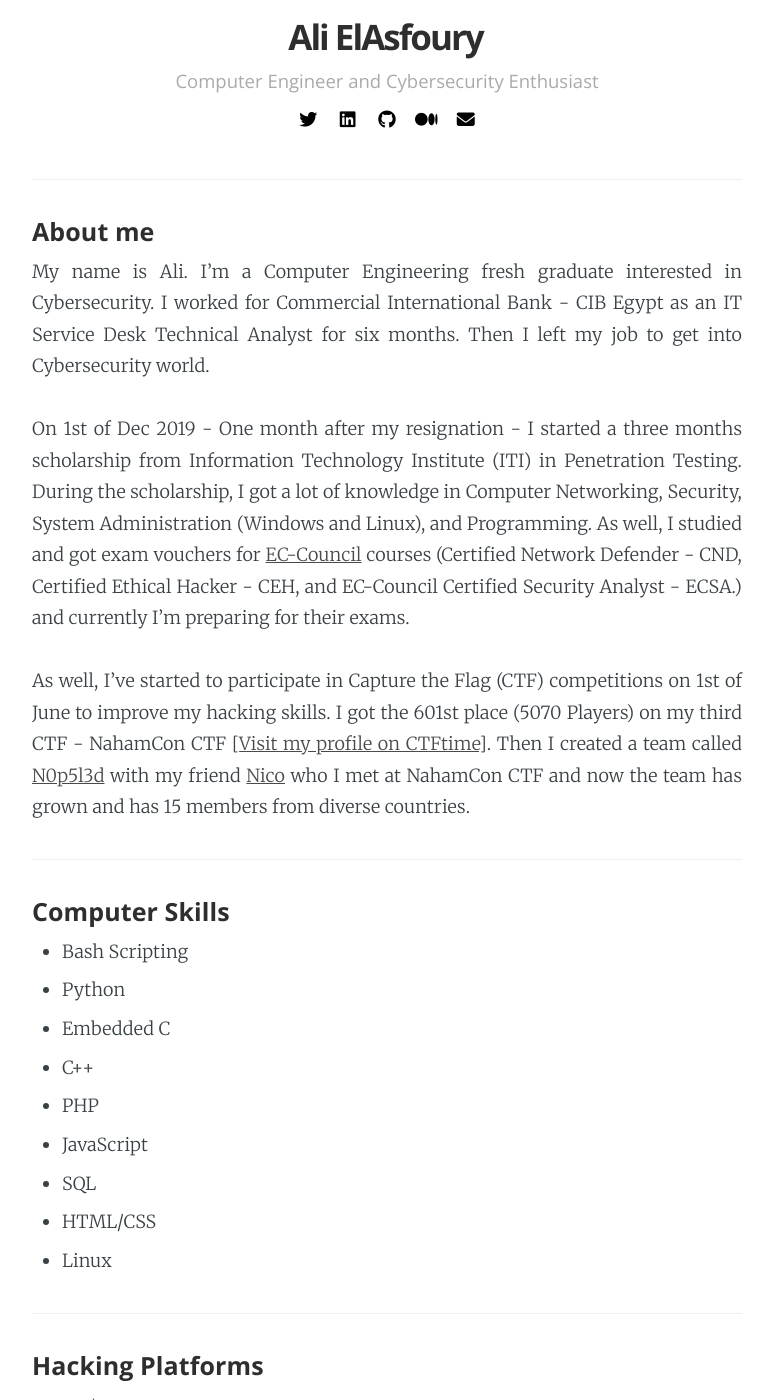
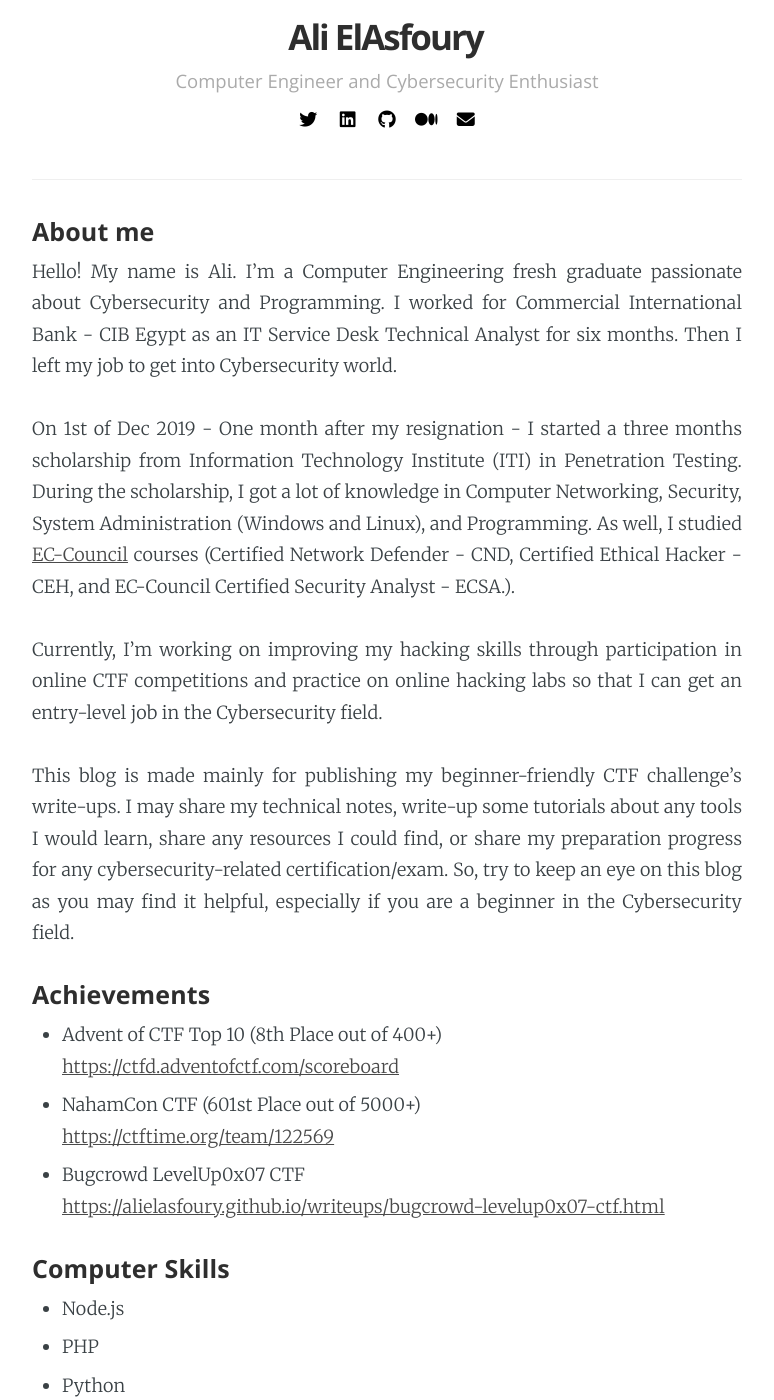
Before and after one commit to alielasfoury/alielasfoury.github.io, a Jekyll site: the page built from about.md, in a window 1280 px wide and 1400 px high, scrolled down 228 px. Shown: the whole window, without its empty margins (253-1027 px from the left). Built offline with Jekyll 4.4.1, drawn with Linux system fonts in a browser that asks for light colours; nearby versions of some CDN libraries; some of the changed text lies outside the part shown.

Commit message:
about page update

```diff
--- a/about.md
+++ b/about.md
@@ -7,32 +7,47 @@
 
 #### About me
 
-My name is Ali. I'm a Computer Engineering fresh graduate interested in Cybersecurity. I worked for Commercial International Bank - CIB Egypt as an IT Service Desk Technical Analyst for six months. Then I left my job to get into Cybersecurity world.
+Hello! My name is Ali. I'm a Computer Engineering fresh graduate passionate about Cybersecurity and Programming. I worked for Commercial International Bank - CIB Egypt as an IT Service Desk Technical Analyst for six months. Then I left my job to get into Cybersecurity world.
 
-On 1st of Dec 2019 - One month after my resignation - I started a three months scholarship from Information Technology Institute (ITI) in Penetration Testing. During the scholarship, I got a lot of knowledge in Computer Networking, Security, System Administration (Windows and Linux), and Programming. As well, I studied and got exam vouchers for [EC-Council](https://www.eccouncil.org/) courses (Certified Network Defender - CND, Certified Ethical Hacker - CEH, and EC-Council Certified Security Analyst - ECSA.) and currently I'm preparing for their exams.
+On 1st of Dec 2019 - One month after my resignation - I started a three months scholarship from Information Technology Institute (ITI) in Penetration Testing. During the scholarship, I got a lot of knowledge in Computer Networking, Security, System Administration (Windows and Linux), and Programming. As well, I studied [EC-Council](https://www.eccouncil.org/) courses (Certified Network Defender - CND, Certified Ethical Hacker - CEH, and EC-Council Certified Security Analyst - ECSA.).
 
-As well, I've started to participate in Capture the Flag (CTF) competitions on 1st of June to improve my hacking skills. I got the 601st place (5070 Players) on my third CTF - NahamCon CTF [[Visit my profile on CTFtime](https://ctftime.org/user/82926)]. Then I created a team called [N0p5l3d](https://ctftime.org/team/123768) with my friend [Nico](https://ctftime.org/user/52467) who I met at NahamCon CTF and now the team has grown and has 15 members from diverse countries.
+Currently, I’m working on improving my hacking skills through participation in online CTF competitions and practice on online hacking labs so that I can get an entry-level job in the Cybersecurity field.
 
----
+This blog is made mainly for publishing my beginner-friendly CTF challenge's write-ups. I may share my technical notes, write-up some tutorials about any tools I would learn, share any resources I could find, or share my preparation progress for any cybersecurity-related certification/exam. So, try to keep an eye on this blog as you may find it helpful, especially if you are a beginner in the Cybersecurity field.
+
+#### Achievements
+
+- Advent of CTF Top 10 (8th Place out of 400+)<br>
+  <https://ctfd.adventofctf.com/scoreboard>
+- NahamCon CTF (601st Place out of 5000+)<br>
+  <https://ctftime.org/team/122569>
+- Bugcrowd LevelUp0x07 CTF<br>
+  <https://alielasfoury.github.io/writeups/bugcrowd-levelup0x07-ctf.html>
 
 #### Computer Skills
 
+- Node.js
+- PHP
+- Python
+- JavaScript
+- C#
+- C++
+- Embedded C
+- SQL
 - Bash Scripting
-- Python
-- Embedded C
-- C++
-- PHP
-- JavaScript
-- SQL
 - HTML/CSS
 - Linux
 
 ---
 
-#### Hacking Platforms
+#### My Public Profile
 
-- [root-me.org](https://www.root-me.org/ki11bash9?lang=en "Visit my profile on root-me.org!")
-- [cybertalents.com](https://cybertalents.com/members/alielasfoury/profile "Visit my profile on CyberTalents!")
+- [<b>PentesterLab.com</b>/profile/alielasfoury](https://pentesterlab.com/profile/alielasfoury "Visit my profile on PentesterLab!")
+- [<b>HackTheBox.eu</b>/profile/160439](https://www.hackthebox.eu/profile/160439 "Visit my profile on HackTheBox")
+- [<b>TryHackMe.com</b>/p/alielasfoury](https://tryhackme.com/p/alielasfoury "Visit my profile on TryHackMe")
+- [<b>Root-me.org</b>/ki11bash9](https://www.root-me.org/ki11bash9?lang=en "Visit my profile on Root-Me!")
+- [<b>Cybertalents.com</b>/members/alielasfoury/profile](https://cybertalents.com/members/alielasfoury/profile "Visit my profile on CyberTalents!")
+- [<b>CTFtime.com</b>/user/82926](https://ctftime.org/user/82926 "Visit my profile on CTFtime")
 
 ---
 
```
